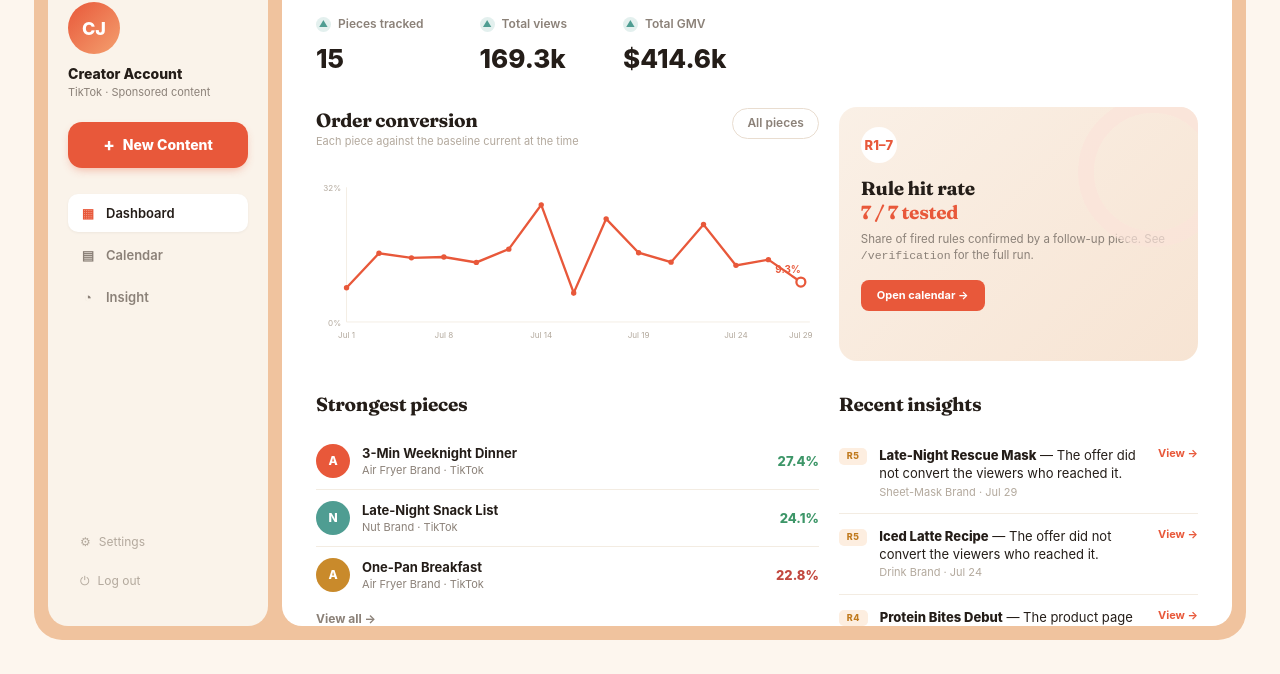
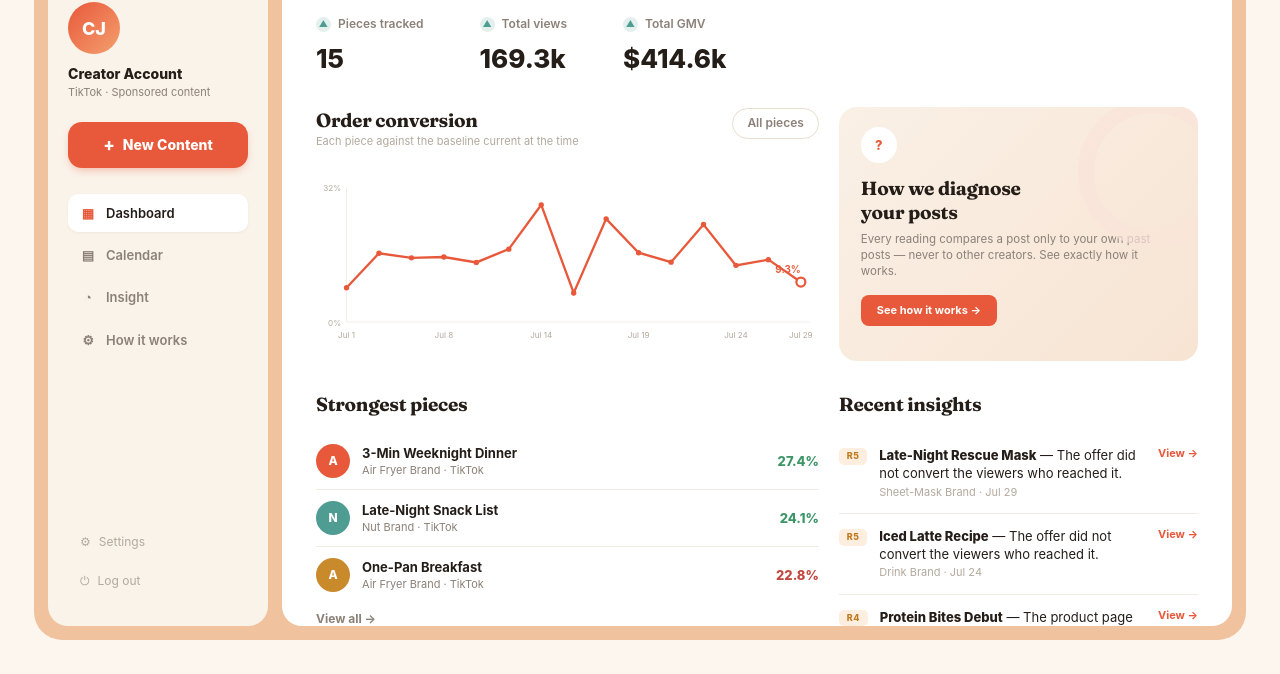
Before and after one commit to chenjiahui0806-crypto/creator-campaign-review, a plain HTML site: page prototypes/page0_dashboard.html in a window 1280 px wide. Shown: the part 126-800 px from the top of the page. Drawn offline with Linux system fonts and the light colour scheme.

Commit message:
Add files via upload

```diff
--- a/prototypes/page0_dashboard.html
+++ b/prototypes/page0_dashboard.html
@@ -127,6 +127,7 @@
         <a class="active" href="page0_dashboard.html"><span class="left"><span class="ic">▦</span>Dashboard</span></a>
         <a href="page1_calendar.html"><span class="left"><span class="ic">▤</span>Calendar</span></a>
         <a href="#recent-insights"><span class="left"><span class="ic">◔</span>Insight</span></a>
+        <a href="page5_how_it_works.html"><span class="left"><span class="ic">⚙</span>How it works</span></a>
       </nav>
       <div class="sb-foot-group">
         <a href="#"><span>⚙</span>Settings</a>
@@ -162,10 +163,10 @@
         </div>
         <div class="callout">
           <div class="ring"></div>
-          <div class="cav">R1–7</div>
-          <div class="ct display">Rule hit rate<br><b id="hitRate">—</b></div>
-          <div class="cs">Share of fired rules confirmed by a follow-up piece. See <code>/verification</code> for the full run.</div>
-          <a class="cbtn" href="page1_calendar.html">Open calendar →</a>
+          <div class="cav">?</div>
+          <div class="ct display">How we diagnose<br>your posts</div>
+          <div class="cs">Every reading compares a post only to your own past posts — never to other creators. See exactly how it works.</div>
+          <a class="cbtn" href="page5_how_it_works.html">See how it works →</a>
         </div>
       </div>
 
@@ -241,7 +242,8 @@
   })();
 
   // ---- rule hit rate (approx, from verification-style pass rate if available; else static reference) ----
-  document.getElementById('hitRate').textContent = '7 / 7 tested';
+  // ---- rule hit rate callout removed in favor of a plain-language link to
+  // page5_how_it_works.html, which shows the real numbers for anyone curious ----
 
   // ---- strongest pieces (top 3 by order conversion rate) ----
   (function(){
```
